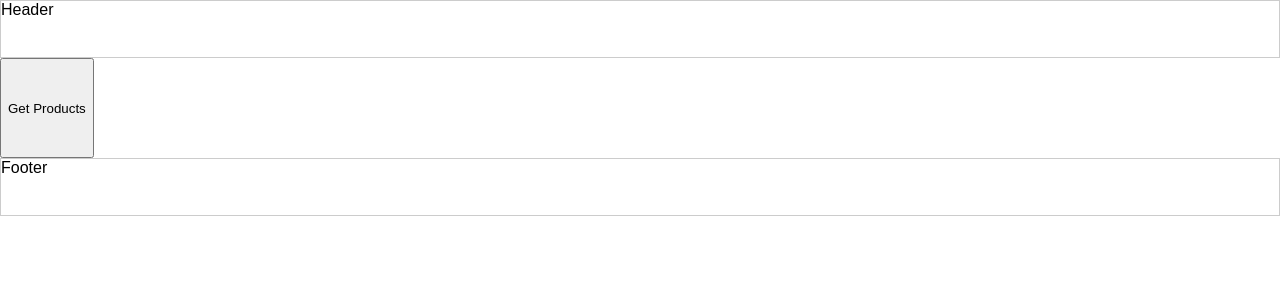
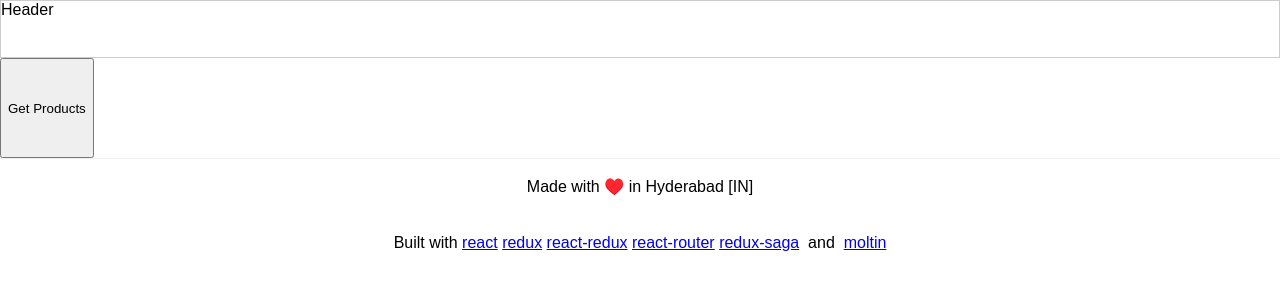
Before and after one commit to ashu17706/camera-cart, a React (Create React App) app: page / in a window 1280 px wide. Shown: the top 300 px of the page. Built offline with nearby package versions, Linux system fonts and the light colour scheme; what @moltin/sdk would draw is missing.

Commit message:
finilizing footer

```diff
--- a/src/components/common/footer/footer.css
+++ b/src/components/common/footer/footer.css
@@ -1,5 +1,12 @@
 .footer {
-  display: flex;
-  height: 56px;
-  border: 1px solid #ccc;
+    display: flex;
+    border-top: 1px solid #f1f1f1;
+    align-items: center;
+    flex-direction: column;
+    line-height: 56px;
 }
+
+.footer p {
+  margin: 0;
+  padding: 0;
+}
--- a/src/components/common/footer/index.js
+++ b/src/components/common/footer/index.js
@@ -4,5 +4,35 @@ import classNames from 'classnames';
 import './footer.css';
 
 export default () => (
-  <div className={classNames('footer')}>Footer</div>
+  <div className={classNames("footer")}>
+    <p>Made with ♥️ in Hyderabad [IN]</p>
+    <p>
+      Built with&nbsp;
+      <a target="_blank" href="https://github.com/reactjs/redux">
+        react
+      </a>
+      &nbsp;
+      <a target="_blank" href="https://github.com/reactjs/react-redux">
+        redux
+      </a>
+      &nbsp;
+      <a target="_blank" href="https://github.com/reactjs/react-redux">
+        react-redux
+      </a>
+      &nbsp;
+      <a target="_blank" href="https://github.com/ReactTraining/react-router">
+        react-router
+      </a>
+      &nbsp;
+      <a target="_blank" href="https://github.com/redux-saga/redux-saga">
+        redux-saga
+      </a>
+      &nbsp;
+      and
+      &nbsp;
+      <a target="_blank" href="https://github.com/moltin/js-sdk">
+        moltin
+      </a>
+    </p>
+  </div>
 );
```
